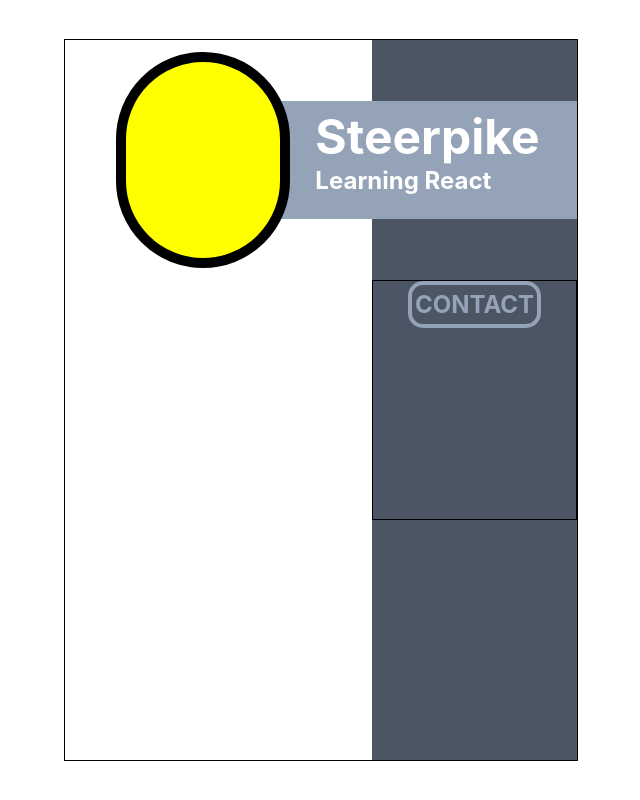
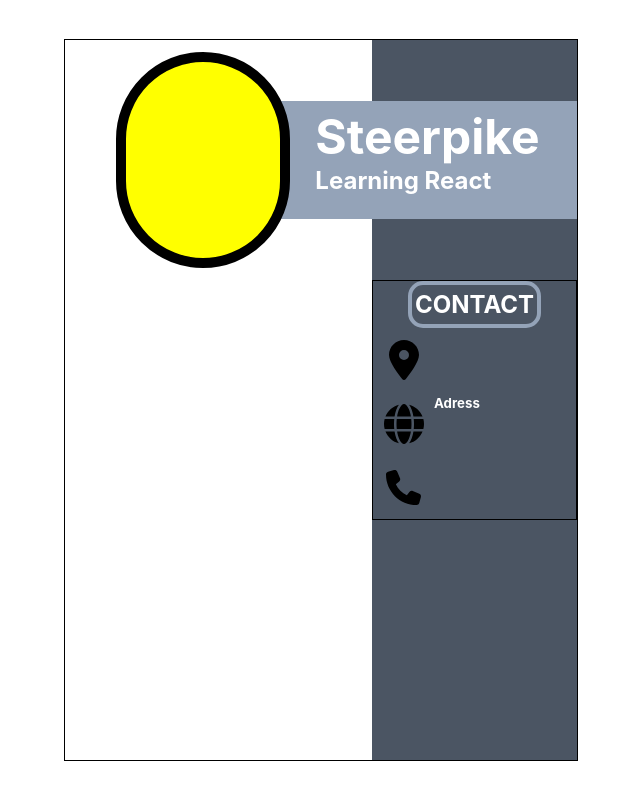
Before and after one commit to Kiwasthal/cv-app-revisited, a React (Create React App) app: page / in a window 1280 px wide. Shown: the whole page, without its empty margins (319-959 px from the left). Built offline with nearby package versions, Linux system fonts and the light colour scheme; the HTML template or start-up script is replaced by a standard one.

Commit message:
Created SVG's - grid placement

```diff
--- a/src/Components/Contact.js
+++ b/src/Components/Contact.js
@@ -1,10 +1,51 @@
 import styled from 'styled-components';
+import { FontAwesomeIcon } from '@fortawesome/react-fontawesome';
+import {
+  faLocationDot,
+  faGlobe,
+  faPhone,
+} from '@fortawesome/free-solid-svg-icons';
 
 const Contact = () => {
   return (
     <StyledContactContainer>
       <StyledContactHeader>CONTACT</StyledContactHeader>
-      <StyledSectionsWrapper />
+      <StyledSectionsWrapper>
+        <StyledContactSection>
+          <FontAwesomeIcon
+            icon={faLocationDot}
+            style={{
+              gridArea: 'icon',
+              justifySelf: 'center',
+              alignSelf: 'center',
+              height: '40px',
+            }}
+          />
+        </StyledContactSection>
+        <StyledContactSection>
+          <StyledSectionHeader>Adress</StyledSectionHeader>
+          <FontAwesomeIcon
+            icon={faGlobe}
+            style={{
+              gridArea: 'icon',
+              justifySelf: 'center',
+              alignSelf: 'center',
+              height: '40px',
+            }}
+          />
+        </StyledContactSection>
+        <StyledContactSection>
+          <FontAwesomeIcon
+            icon={faPhone}
+            style={{
+              gridArea: 'icon',
+              justifySelf: 'center',
+              alignSelf: 'center',
+              height: '35px',
+            }}
+          />
+        </StyledContactSection>
+      </StyledSectionsWrapper>
     </StyledContactContainer>
   );
 };
@@ -18,7 +59,7 @@ const StyledContactContainer = styled.div`
 `;
 
 const StyledContactHeader = styled.h2`
-  color: ${props => props.theme.main};
+  color: #fff;
   justify-self: center;
   align-self: center;
   padding: 5px 3px;
@@ -31,4 +72,22 @@ const StyledSectionsWrapper = styled.div`
   grid-template-rows: repeat(3, 1fr);
 `;
 
+const StyledContactSection = styled.div`
+  display: grid;
+  grid-template-columns: 30% 1fr;
+  grid-template-rows: repeat(3, 1fr);
+  grid-template-areas:
+    'icon header'
+    'icon informationFirst'
+    'icon  informationSecond';
+`;
+
+const StyledSectionHeader = styled.h5`
+  justify-self: flex-start;
+  align-self: center;
+  margin: 0;
+  color: #fff;
+  grid-area: header;
+`;
+
 export default Contact;
```
